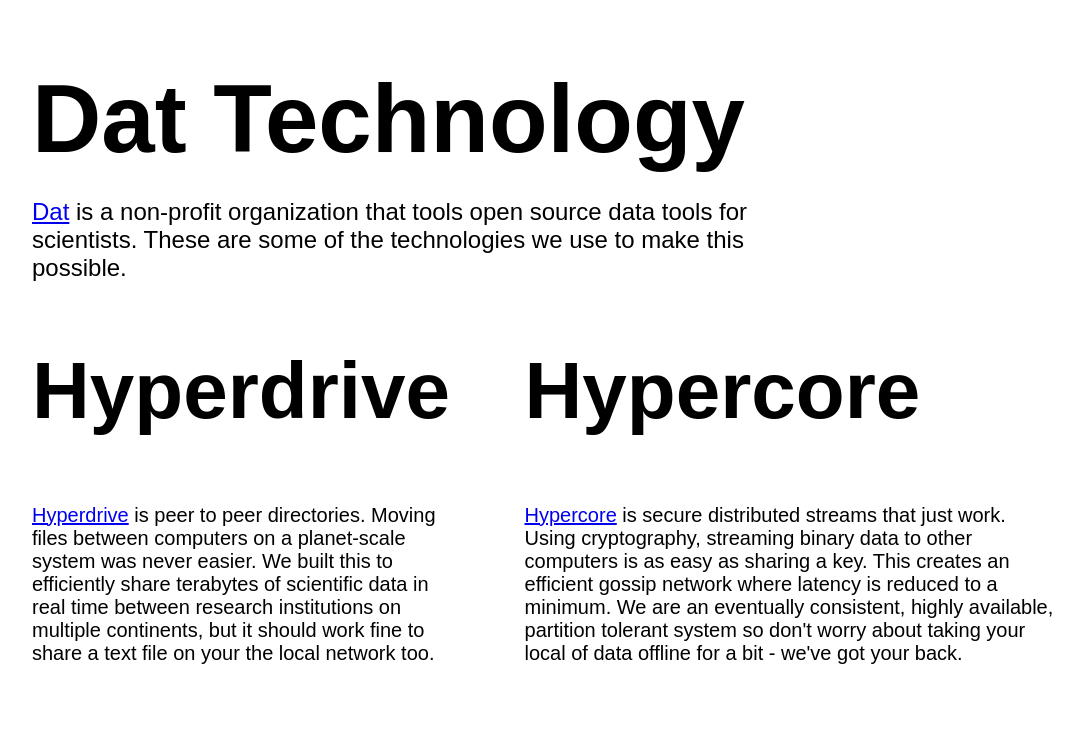
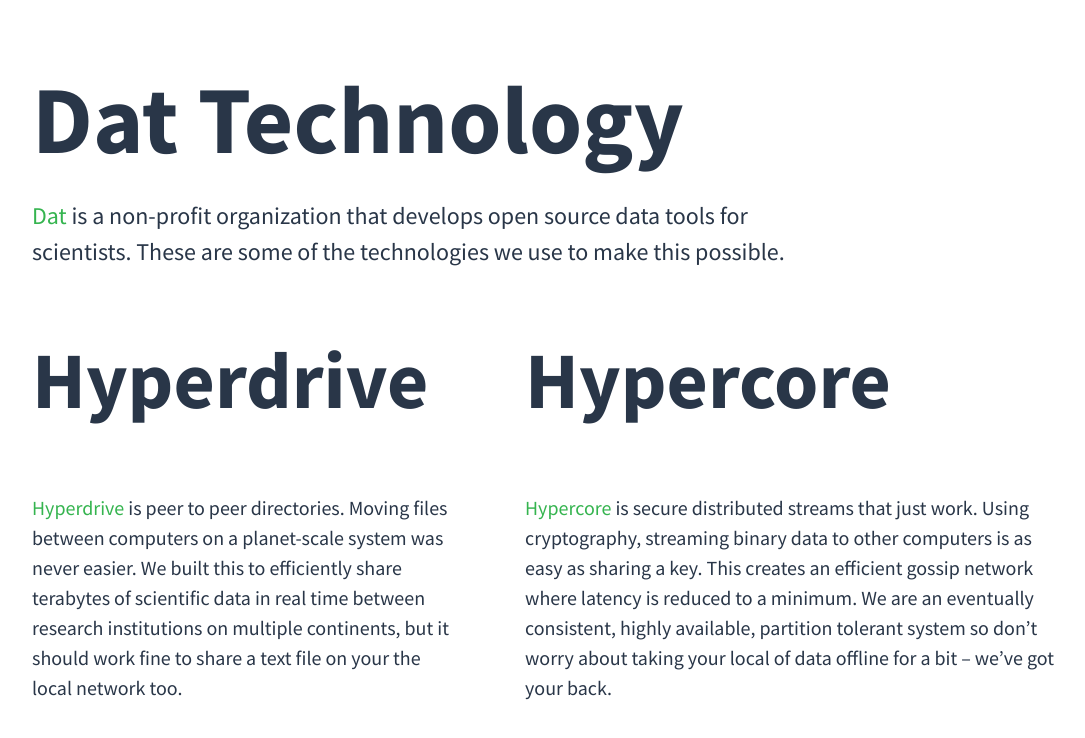
Before and after one commit to mafintosh/technology.datproject.org, a plain HTML site: page index.html in a window 1280 px wide. Shown: the whole page, without its empty margins (32-1117 px from the left). Drawn offline with Linux system fonts and the light colour scheme.

Commit message:
Dat brand (#1)
* fix typo, apostrophe, add line-height

* minimum dat brand styles (text and link colors, favicon)

```diff
--- /dev/null
+++ b/dat.css
@@ -0,0 +1,14 @@
+body {
+  color: #293648;
+  font-family: 'Source Sans Pro', 'Helvetica Neue', 'Lucida Grande', Arial, sans-serif;
+}
+
+a {
+  color: #35B44F;
+  text-decoration: none;
+}
+
+a:hover,
+a:focus {
+  color: #24943A;
+}
--- a/index.html
+++ b/index.html
@@ -1,34 +1,40 @@
 <!DOCTYPE html>
 <html>
 <head>
+  <meta charset="utf-8">
   <title>Dat Technology</title>
+  <link href="http://fonts.googleapis.com/css?family=Source+Sans+Pro:400,600,700" rel="stylesheet" type="text/css">
+  <meta name="viewport" content="width=device-width, initial-scale=1.0, maximum-scale=1.0">
+  <link rel="icon" href="favicon.ico">
   <link rel="stylesheet" type="text/css" href="tachyons.css">
+  <link rel="stylesheet" type="text/css" href="dat.css">
 </head>
+
 <body class="ph5">
   <section class="mw8 mt5">
     <h1 class="f1 f-6-ns mt0 mb2">Dat Technology</h1>
-    <p class="f3 mw7">
-      <a href="http://datproject.org">Dat</a> is a non-profit organization that tools open source data tools for scientists.
+    <p class="f3 mw7 lh-copy">
+      <a href="http://datproject.org">Dat</a> is a non-profit organization that develops open source data tools for scientists.
       These are some of the technologies we use to make this possible.
     </p>
   </section>
   <div class="flex flex-column flex-row-l mw8 mt5">
     <section class="mw8">
       <h2 class="f2 f-5-ns mt0">Hyperdrive</h2>
-      <p class="f5 f4-ns">
+      <p class="f5 f4-ns lh-copy">
         <a href="https://github.com/mafintosh/hyperdrive">Hyperdrive</a> is peer to peer directories.
         Moving files between computers on a planet-scale system was never easier. We built this to efficiently share terabytes of scientific data in real time between research institutions on multiple continents, but it should work fine to share a text file on your the local network too.
       </p>
     </section>
     <section class="pl5-l mw8">
       <h2 class="f2 f-5-ns mt0">Hypercore</h2>
-      <p class="f5 f4-ns">
+      <p class="f5 f4-ns lh-copy">
         <a href="https://github.com/mafintosh/hypercore">Hypercore</a> is secure distributed streams that just work.
         Using cryptography, streaming binary data to other computers is as easy as sharing a key.
         This creates an efficient gossip network where latency is reduced to a minimum.
 
-        We are an eventually consistent, highly available, partition tolerant system so don't worry about taking your local of data
-        offline for a bit - we've got your back.
+        We are an eventually consistent, highly available, partition tolerant system so don’t worry about taking your local of data
+        offline for a bit – we’ve got your back.
       </p>
     </section>
   </div>
```
Also changed, not shown: favicon.ico (added).
